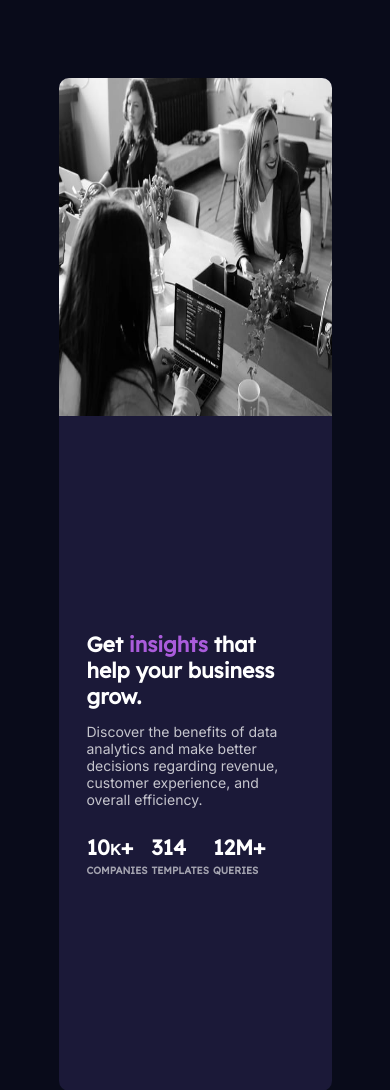
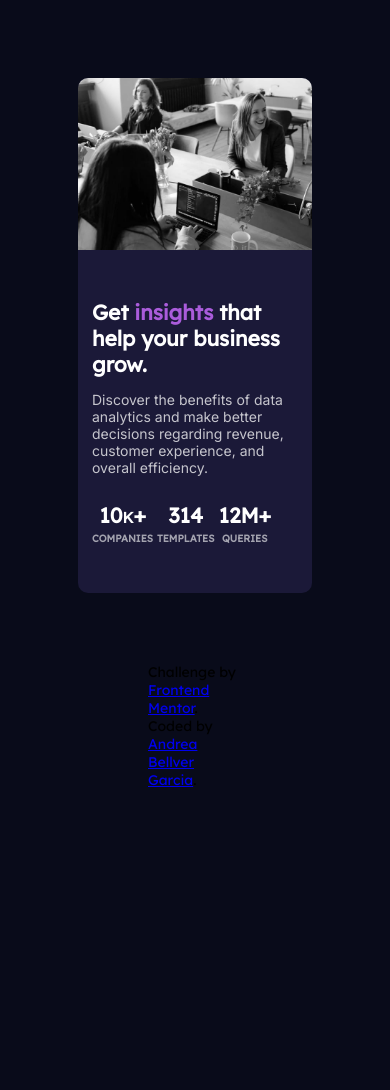
Before and after one commit to ponisworld/preview-card-component-main, a plain HTML site: page index.html in a window 390 px wide. Shown: the top 1090 px of the page. After the commit the page ends 937 px from the top, so only its background shows below. Drawn offline with Linux system fonts and the light colour scheme.

Commit message:
Cambios Responsive <3

```diff
--- a/assets/css/queries.css
+++ b/assets/css/queries.css
@@ -8,16 +8,17 @@
     * {font-size:14px;}
     .imageDesktop {display:none;}
 
-    main {display:inline-grid;background-color: hsl(244, 38%, 16%);grid-template: 1fr 2fr/1fr;width:40vw; height: 80vh;
-    min-width:50vw;}
+    main {display:grid;background-color: hsl(244, 38%, 16%);grid-template: 1fr 2fr/1fr;width:50vw; height: fit-content;
+    max-width:60vw;}
 
-    .imageMobile {grid-area:1/ 1/2/2;height:40vh;width:100%;
+    .imageMobile {grid-area:1/ 1/2/2;height:fit-content;width:100%;
     border-radius:10px 10px 0 0;}
 
+    .card {padding:1rem;}
     .attribution {margin:5rem;}
 }
 
-@media screen and (max-width:400px) {
-    main {width:75vw;
-    height:fit-content}
+@media screen and (max-width:500px) {
+    #main {width:90vw; height: fit-content;
 }
+}
--- a/assets/css/styles.css
+++ b/assets/css/styles.css
@@ -15,6 +15,8 @@ background-color: hsl(233, 47%, 7%);;padding: 5rem;display: flex;flex-direction:
 
 h1, h2 span {color:hsl(0, 0%, 100%)}
 
+h2, h2 span {text-align: center;}
+
 main {
     display: inline-grid;
     place-items:center;
--- a/index.html
+++ b/index.html
@@ -15,7 +15,7 @@
 </head>
 <body>
 
-  <main>
+  <main id="main">
     <!--Imagen para movil-->
   <img class="imageMobile" src="assets/img/image-header-mobile.jpg" alt="">
 
```
